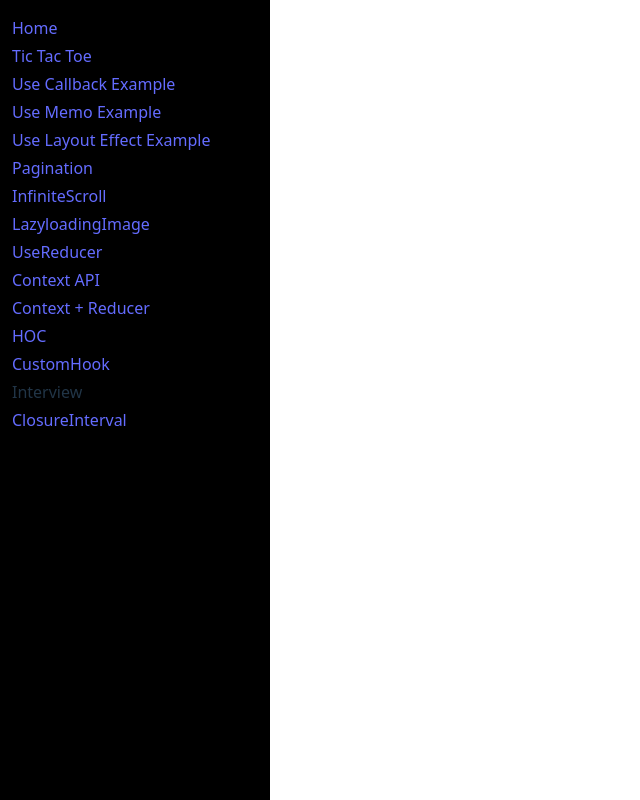
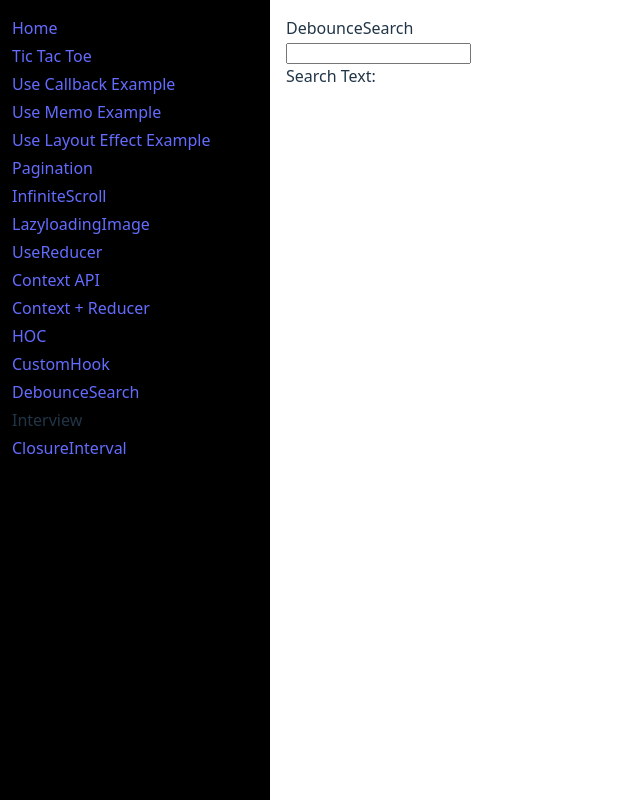
Before and after one commit to g-abhishek/vite-react, a React (Vite) app in the folder vite-react/: page /debounce-search in a window 1280 px wide. Shown: the whole page, without its empty margins (0-640 px from the left). Built offline with nearby package versions, Linux system fonts and the light colour scheme.

Commit message:
added debounce function for search

```diff
--- a/vite-react/src/App.jsx
+++ b/vite-react/src/App.jsx
@@ -14,6 +14,7 @@ import UseReducerComponent from "./components/UseReducerComponent";
 import ContextReducer from "./components/ContextReducer";
 import HOC from "./components/HOC";
 import CustomHook from "./components/CustomHook";
+import DebounceSearch from "./components/DebounceSearch";
 
 function App() {
   return (
@@ -33,12 +34,14 @@ function App() {
           <Link to={"/context-reducer"}>Context + Reducer</Link>
           <Link to={"/hoc"}>HOC</Link>
           <Link to={"/custom-hook"}>CustomHook</Link>
+          <Link to={"/debounce-search"}>DebounceSearch</Link>
 
           <div>Interview</div>
           <Link to={"/closure-interval"}>ClosureInterval</Link>
         </div>
         <div className="main-content">
           <Routes>
+            <Route path="/debounce-search" element={<DebounceSearch />} />
             <Route path="/custom-hook" element={<CustomHook />} />
             <Route path="/hoc" element={<HOC />} />
             <Route path="/context-reducer" element={<ContextReducer />} />
--- /dev/null
+++ b/vite-react/src/components/DebounceSearch/index.jsx
@@ -0,0 +1,26 @@
+import { useState } from "react";
+import { debounce } from "../../utils";
+
+const DebounceSearch = () => {
+  const [search, setSearch] = useState("");
+  const debouncedFn = debounce((text) => {
+    setSearch(text);
+  }, 300);
+
+  return (
+    <>
+      <div>DebounceSearch</div>
+      <div>
+        <input
+          type="text"
+          onChange={(e) => {
+            debouncedFn(e.target.value);
+          }}
+        />
+        <p>Search Text: {search}</p>
+      </div>
+    </>
+  );
+};
+
+export default DebounceSearch;
--- /dev/null
+++ b/vite-react/src/utils/index.js
@@ -0,0 +1,13 @@
+const debounce = (fn, timer = 300) => {
+  let timenout = null;
+
+  return (...rest) => {
+    if (timenout) clearTimeout(timenout);
+
+    timenout = setTimeout(() => {
+      fn(...rest);
+    }, timer);
+  };
+};
+
+export { debounce };
```
